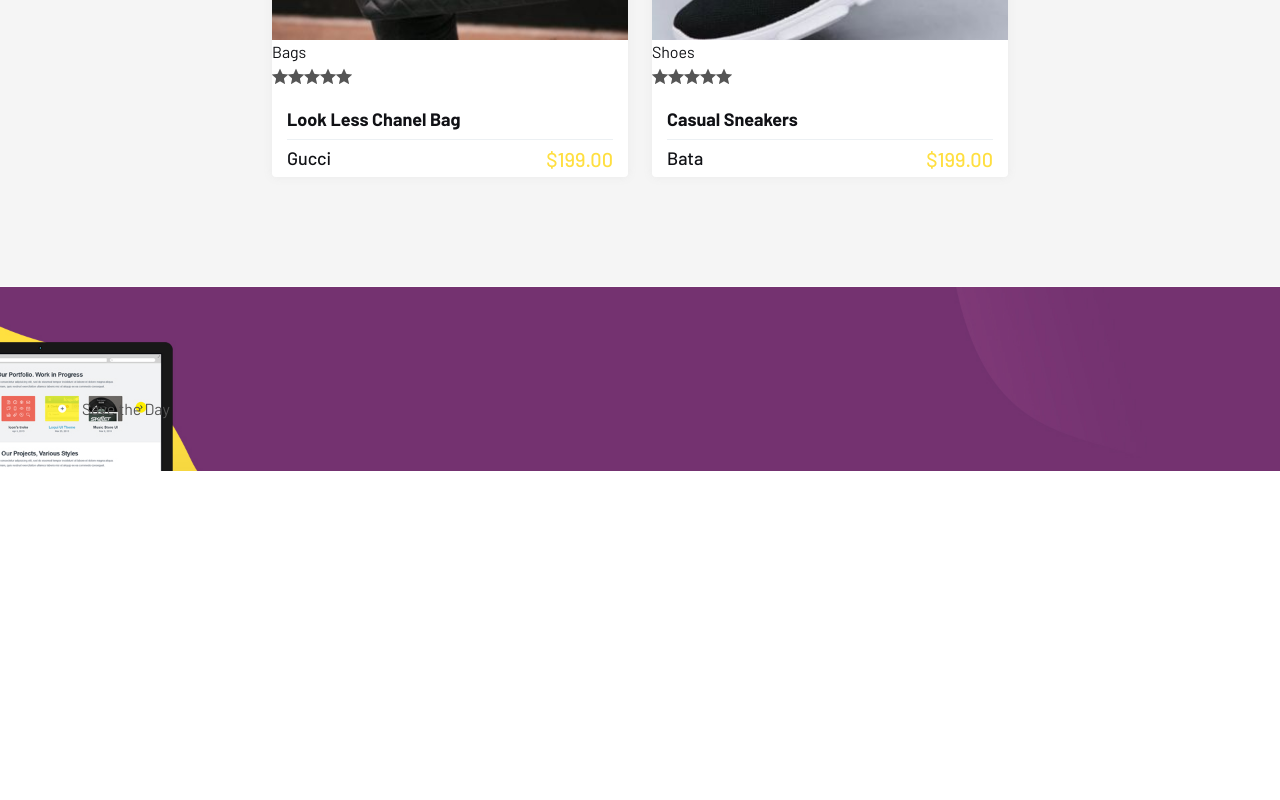
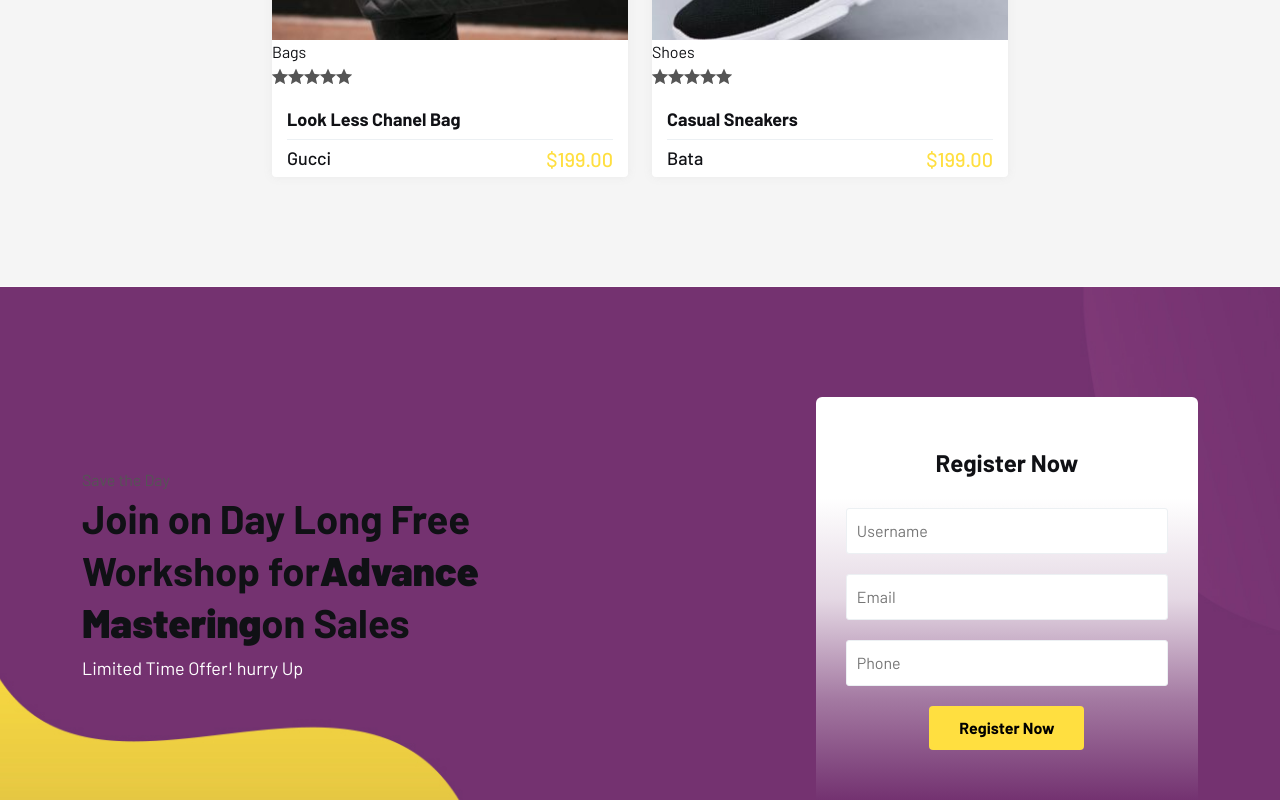
Before and after one commit to Pablo-jesuss/ecommerce-com-react, a React (Vite) app in the folder ecommerce/: page / in a window 1280 px wide. Shown: the part 3075-3875 px from the top of the page. Before the commit the page ends 3546 px from the top, so only its background shows below. Built offline with nearby package versions, Linux system fonts and the light colour scheme.

Commit message:
formRegister

```diff
--- a/ecommerce/src/home/Register.jsx
+++ b/ecommerce/src/home/Register.jsx
@@ -20,10 +20,42 @@
         <div className="row g-4 row-cols-lg-2 row-cols-1 align-items-center">
           <div className="col">
             <div className="section-header">
-              <span>{subTitle}</span>
+              <span className="subTitle">{subTitle}</span>
+              {title}
+              <p>{desc}</p>
             </div>
           </div>
-          <div className="col"></div>
+          <div className="col">
+            <div className="section-wrapper">
+              <h4>Register Now</h4>
+              <form className="register-form">
+                <input
+                  type="text"
+                  name="name"
+                  placeholder="Username"
+                  className="reg-input"
+                />
+
+                <input
+                  type="email"
+                  name="email"
+                  placeholder="Email"
+                  className="reg-input"
+                />
+
+                <input
+                  type="number"
+                  name="number"
+                  placeholder="Phone"
+                  className="reg-input"
+                />
+
+                <button type="submit" className="lab-btn">
+                  Register Now
+                </button>
+              </form>
+            </div>
+          </div>
         </div>
       </div>
     </section>
```
